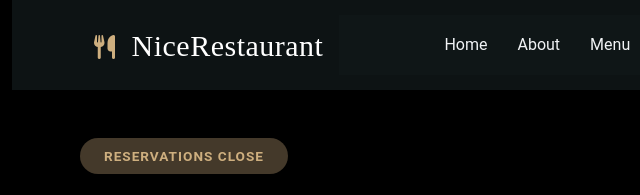
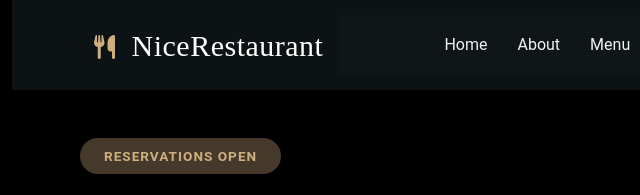
Before and after one commit to nilesh-pandav-760/restaurant, a plain HTML site: page index.html in a window 1280 px wide. Shown: the top 195 px of the page, 0-640 px from the left. Drawn offline with nearby package versions, Linux system fonts and the light colour scheme.

Commit message:
Update index.html

```diff
--- a/index.html
+++ b/index.html
@@ -88,7 +88,7 @@
         <div class="col-lg-6 order-lg-1 order-2   bg-black" id="home-text">
           <div class="home-text">
             <div class="hero-title rounded-pill  status-badge  " id="home-resevar">
-              <div>Reservations Close</div>
+              <div>Reservations Open</div>
             </div>
             <h2 class="home-font text-white">
               Savor The Moment, One Bite at a Time
```
